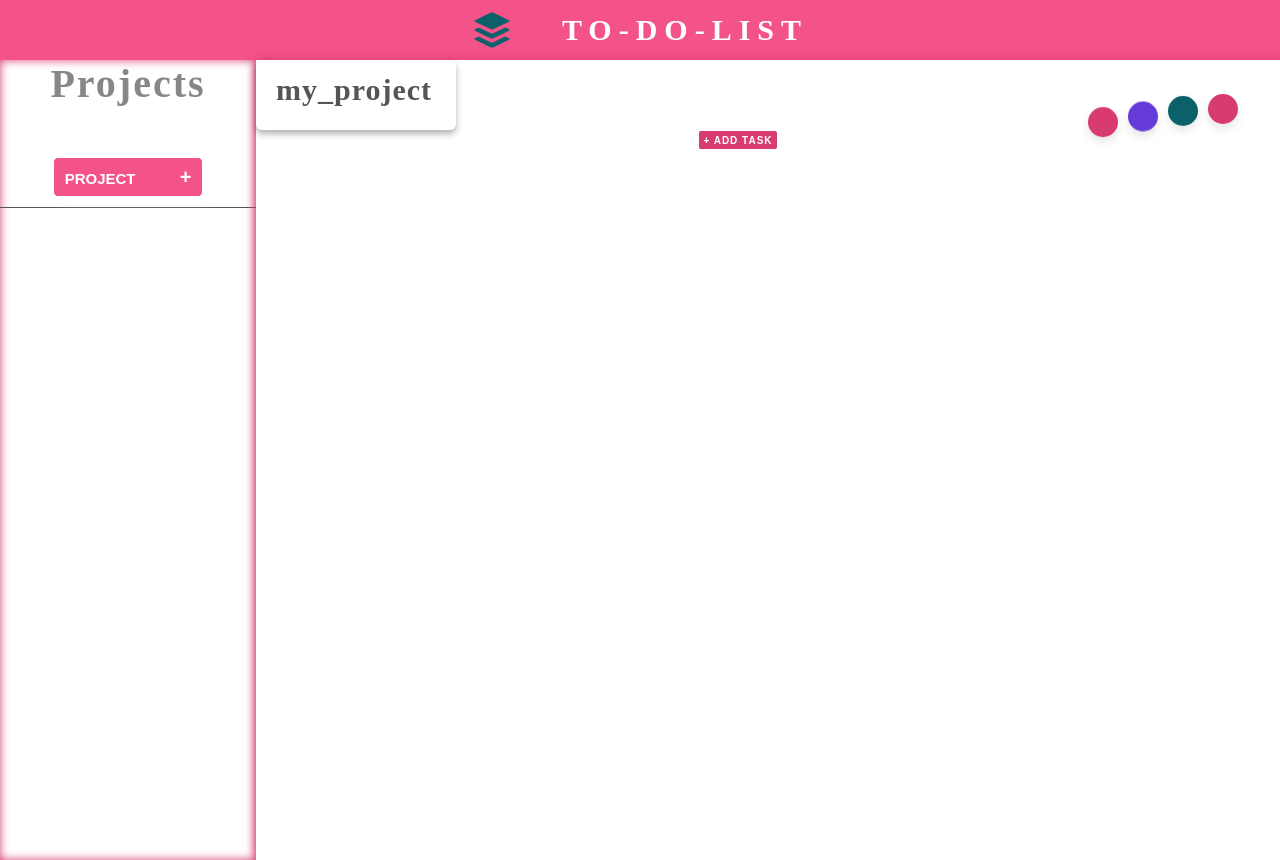
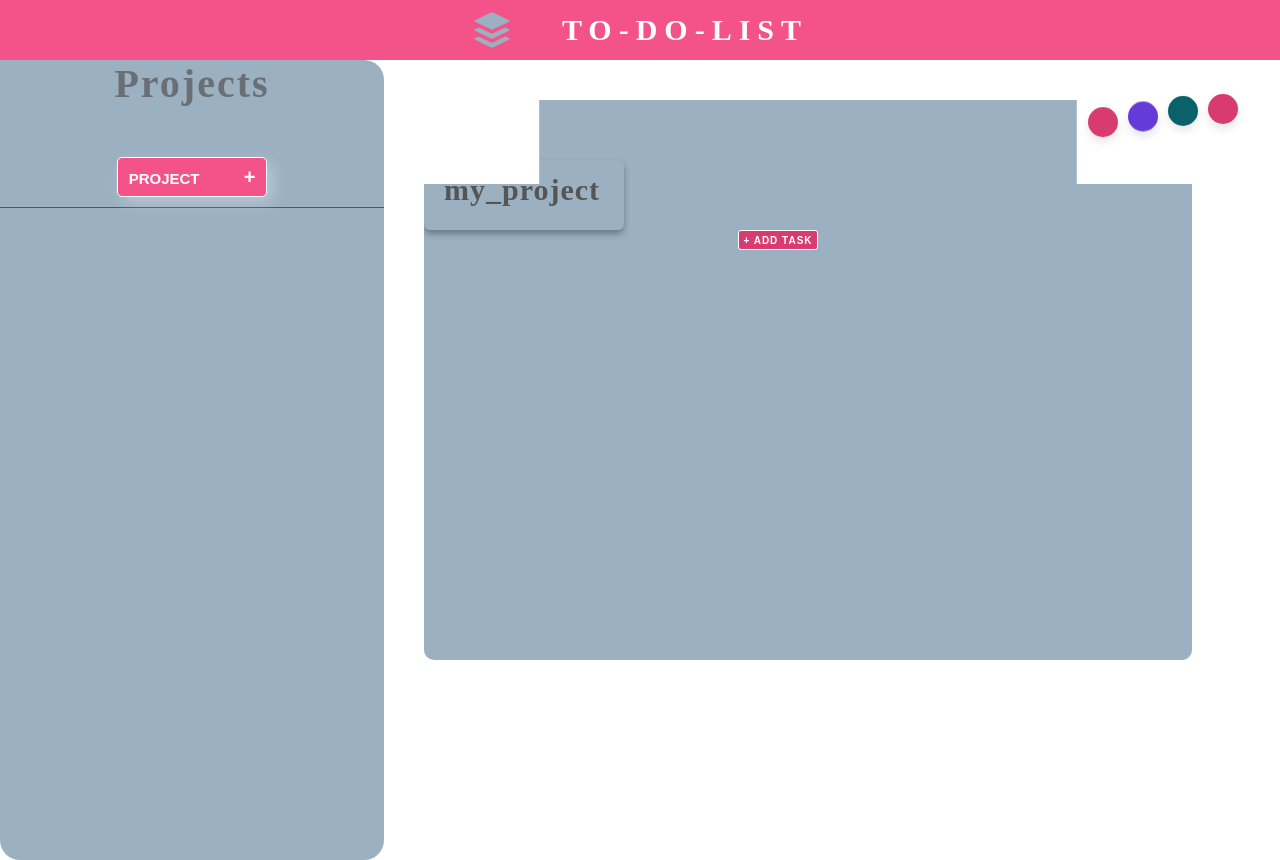
Before and after one commit to Bakerboonsa11/To-DO-lIst, a website built with webpack: page src/index.html in a window 1280 px wide. Built offline with nearby package versions, Linux system fonts and the light colour scheme.

Commit message:
all colors work well 4 but some issue1

```diff
--- a/src/style.css
+++ b/src/style.css
@@ -3,6 +3,7 @@
     padding: 0;
     box-sizing: border-box;
     font-size: 62.5%;
+
 }
 /* mycolors
 #EEEDEB
@@ -68,6 +69,7 @@
 .vertical_container{
    display: flex;
    flex: 1;
+   gap: 4rem;
 
 }
 .box1{
@@ -82,7 +84,7 @@
 }
 .logo{
     font-size: 4rem;
-    color: #0a6169;
+    color: #9BB0C1;
     font-weight: 900;
     background-color: transparent;
 }
@@ -94,27 +96,46 @@
 }
 .box2{
 
-    width: 25%;
+    width: 15%;
+    height: 100vh;
     display: flex;
     flex-direction: column;
     justify-content: start;
-  /* padding: 5rem; */
-  /* background-color: #F5DD61; */
-  background-color: #fff;
+    border-radius: 20px;
+    border-top-left-radius: 0;
+    overflow-y: scroll;
+
+
     gap: 4rem;
-  width: 20%;
-  box-shadow: inset  0 0 10px #d83b6f;
-    /* box-shadow: inset 0px 8px 8px 2px rgba(0, 0, 0, 0.2); */
+    background-color: #9BB0C1;
+
+  width: 30%;
+
+  /* box-shadow: 4px 4px 10px #d83b6f; */
+    /* box-shadow:  0px 8px 8px 2px rgba(0, 0, 0, 0.2); */
+
 }
+.box3::-webkit-scrollbar-thumb {
+  background-color: transparent;
+    border-radius: 0.25em;
+    width: 0.5em;
+  }
+  dialog::backdrop{
+    background-image: linear-gradient(to bottom, #d83b6f, #e0a3b7);;
+  }
 .box3{
+    clip-path: polygon(0% 15%, 15% 15%,15% 0%,85% 0%,85% 15%,100% 15%,100% 87%,100% 94%,100% 100%,0% 100%,0% 86%,0% 85%);
+    background-color: #9BB0C1;
     /* background-color: #FAA300; */
-    background-color: #fff;
-    width: 80%;
-    height: 100vh;
+    /* background-color: #fff; */
+    width: 60%;
+    height: 70vh;
     display: flex;
     flex-direction: column;
+    border-radius: 10px;
+    margin-top: 4rem;
     /* box-shadow: 0px 8px 8px 8px rgba(0, 0, 0, 0.2); */
-    box-shadow: 0 0 10px #d83b6f;
+    /* box-shadow: 0 0 10px #d83b6f; */
     /* overflow-y: scroll; */
 }
 
@@ -173,13 +194,13 @@
  display: flex;
  align-items: center;
  /* background-color: #59D5E0; */
- background-color:  #0a6169;
- gap: 1rem;
+ background-color:  #F4538A;
+ gap: 2rem;
  padding: 1rem 2rem;
- width: 100%;
+ width: 80%;
  margin: 0 auto;
  color: #fff;
- box-shadow: 2px 6px 4px rgba(0, 0, 0, 0.2);
+ box-shadow: 2px 6px 4px rgba(224, 111, 111, 0.2);
  border-radius: 10px;
  /* margin-top:3rem ; */
 }
@@ -195,6 +216,8 @@
     /* border: 1px solid black; */
     width: 20rem;
     height: 10px;
+    margin-left: 0rem;
+    margin-top: 6rem;
     display: flex;
     align-content: center;
     align-items: center;
```
Also changed, not shown: src/index.html (+1 -0 lines).
